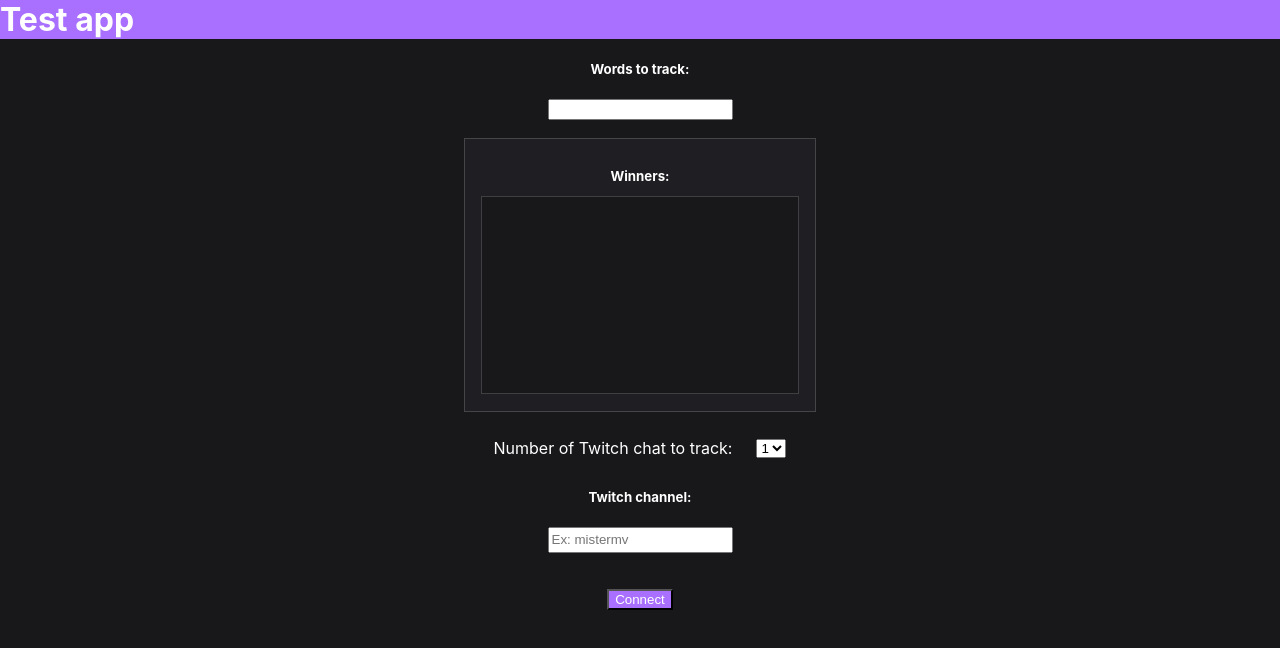
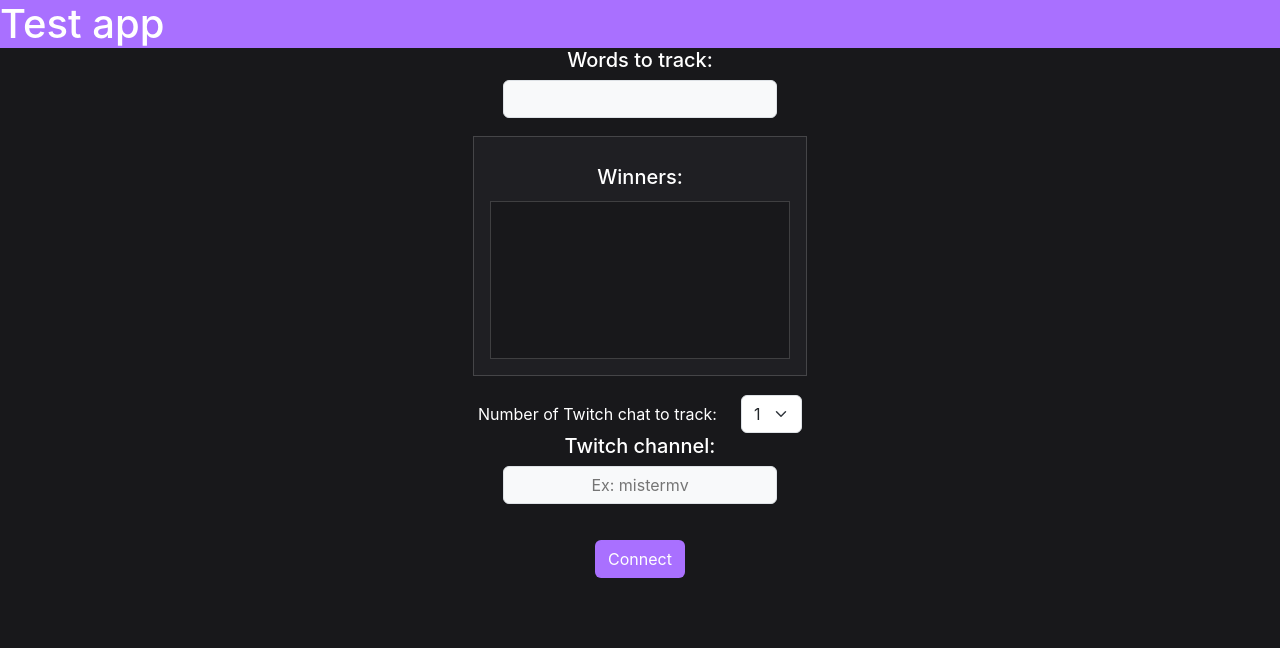
Before and after one commit to LFSchefer/chat-word-tracker, a React (Create React App) app: page / in a window 1280 px wide. Shown: the top 648 px of the page. Built offline with nearby package versions, Linux system fonts and the light colour scheme.

Commit message:
bootstrap import

```diff
--- a/public/index.html
+++ b/public/index.html
@@ -24,6 +24,11 @@
       work correctly both with client-side routing and a non-root public URL.
       Learn how to configure a non-root public URL by running `npm run build`.
     -->
+
+    <!-- BOOTSTRAP -->
+    <link href="https://cdn.jsdelivr.net/npm/bootstrap@5.3.2/dist/css/bootstrap.min.css" rel="stylesheet" integrity="sha384-T3c6CoIi6uLrA9TneNEoa7RxnatzjcDSCmG1MXxSR1GAsXEV/Dwwykc2MPK8M2HN" crossorigin="anonymous">
+    <script src="https://cdn.jsdelivr.net/npm/bootstrap@5.3.2/dist/js/bootstrap.bundle.min.js" integrity="sha384-C6RzsynM9kWDrMNeT87bh95OGNyZPhcTNXj1NW7RuBCsyN/o0jlpcV8Qyq46cDfL" crossorigin="anonymous"></script>
+
     <title>React App</title>
   </head>
   <body>
--- a/src/components/Connector.css
+++ b/src/components/Connector.css
@@ -13,7 +13,8 @@
 }
 
 .form-container input {
-  height: 20px;
+  height: fit-content;
+  width: fit-content;
 }
 
 .btn {
--- a/src/components/Connector.jsx
+++ b/src/components/Connector.jsx
@@ -83,7 +83,7 @@ export default function Connector(props) {
   const chanel =
   <>
     <h5>Twitch channel:</h5>
-    <input type="text" placeholder='Ex: mistermv' onChange={(event) => twitchChannel(event.target.value)}/>
+    <input type="text" className='input-group-text' placeholder='Ex: mistermv' onChange={(event) => twitchChannel(event.target.value)}/>
   </>
 
   const livechat = isConnected ?
--- a/src/components/NumberOfChat.css
+++ b/src/components/NumberOfChat.css
@@ -13,3 +13,7 @@
 select {
   margin-left: 24px;
 }
+
+.form-select {
+  width: fit-content;
+}
--- a/src/components/NumberOfChat.jsx
+++ b/src/components/NumberOfChat.jsx
@@ -17,7 +17,7 @@ export default function NumberOfChat(props) {
   const inputSelect =
   <div className='number-of-chanel'>
     <p>Number of Twitch chat to track: </p>
-    <select name="" onChange={e => numberOfTwitchChanel(e.target.value)} defaultValue={numberOfChanel[0]}>
+    <select className='form-select' name="" onChange={e => numberOfTwitchChanel(e.target.value)} defaultValue={numberOfChanel[0]}>
       <option value="1">1</option>
       <option value="2">2</option>
       <option value="3">3</option>
--- a/src/components/WordTracker.jsx
+++ b/src/components/WordTracker.jsx
@@ -22,13 +22,13 @@ export default function WordTracker(props) {
    winners.map((winner,index)=> {
     return <div className="winner" key={index}>
       <div className='winner-first-line'>
-        <p>{index + 1}:</p><p style={{'color':`${winner.userColor === null ? '#FF7F50' : winner.userColor }`}}>{winner.user}</p><p>at:</p><p>{winner.time}</p>
+        <h5>{index + 1}:</h5><p style={{'color':`${winner.userColor === null ? '#FF7F50' : winner.userColor }`}}>{winner.user}</p><h5>at:</h5><p>{winner.time}</p>
       </div>
       <div className='winner-seconde-line'>
-        <p>chanel:</p><p>{winner.chanel}</p>
+        <h5>chanel:</h5><p>{winner.chanel}</p>
       </div>
       <div className='winner-third-line'>
-        <p>message:</p><p>{winner.message}</p>
+        <h5>message:</h5><p>{winner.message}</p>
       </div>
       </div>
    }):
@@ -45,7 +45,7 @@ export default function WordTracker(props) {
   const wordTrackerForm =
   <div className='word-tracker-container'>
     <h5>Words to track:</h5>
-    <input type="text" onChange={event => setWords(event.target.value)}/>
+    <input type="text" className='input-group-text' onChange={event => setWords(event.target.value)}/>
     {winnersDisplay}
   </div>
 
```
